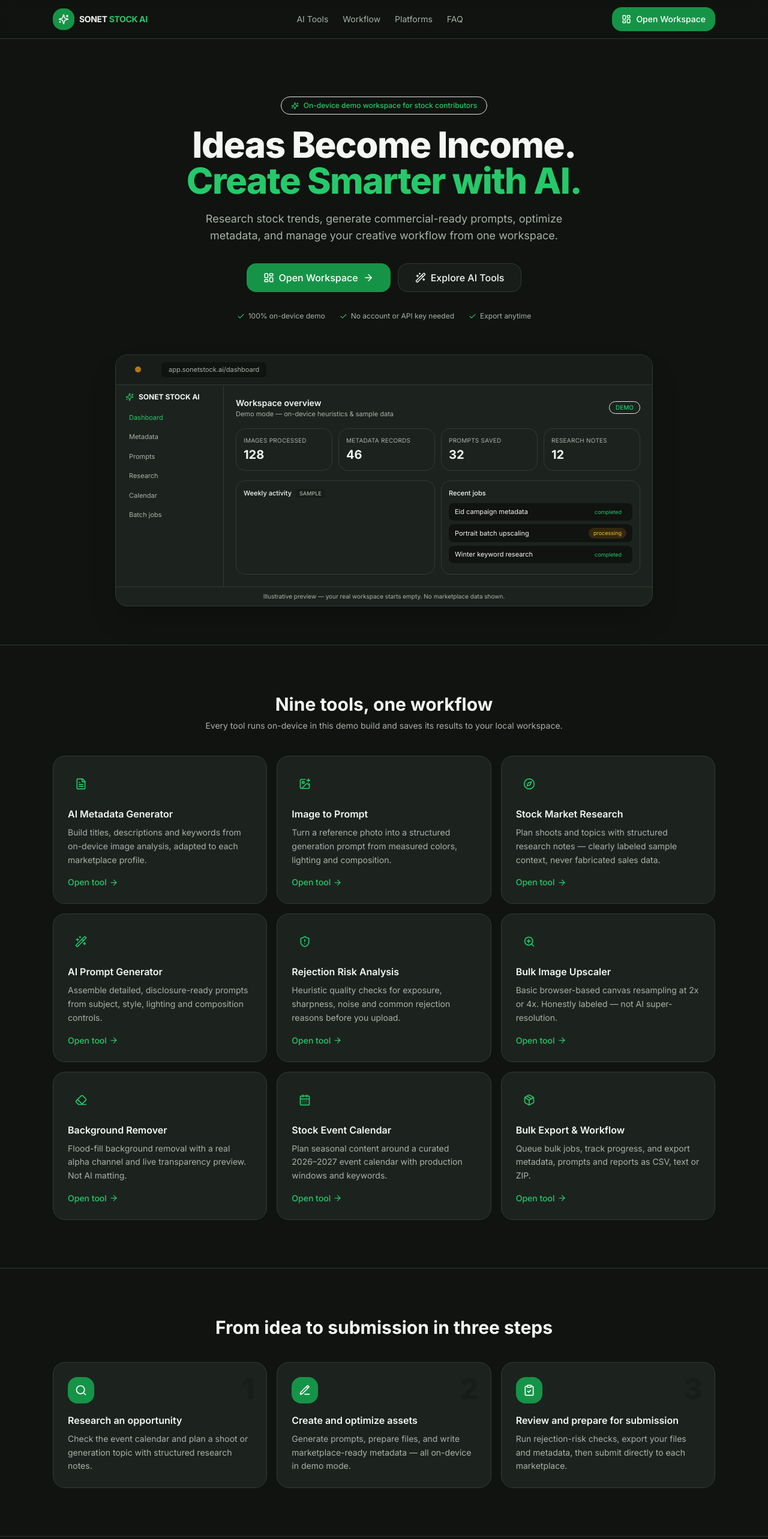
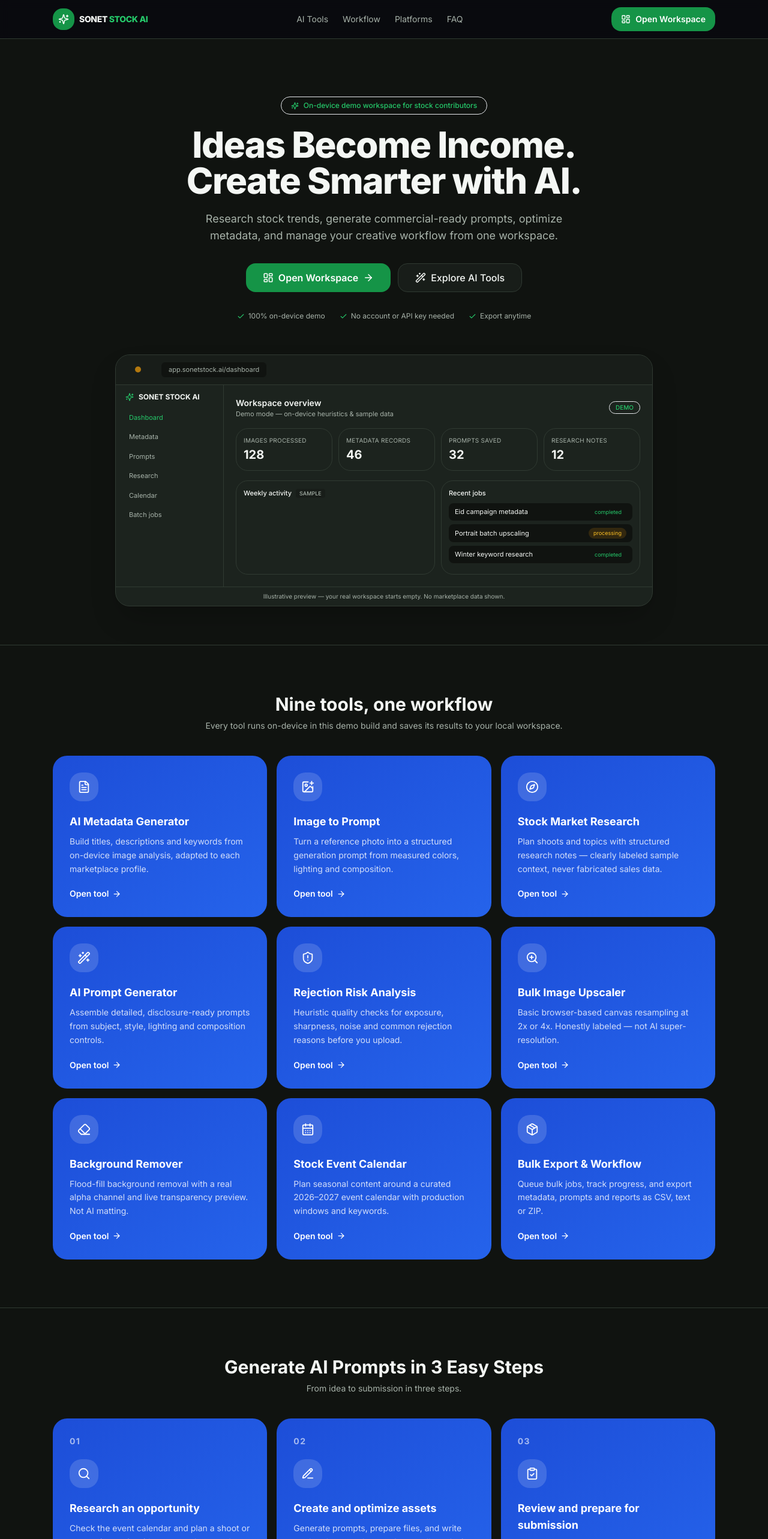
Before and after one commit to mdsonetmia05-cloud/sonet-stock-ai, a Next.js app: page / in a window 1280 px wide. Shown: the top 2566 px of the page at 60% size. Built offline with nearby package versions, Linux system fonts and the light colour scheme.

Commit message:
SONET STOCK AI restyle: dark + blue visual system (part 3/4)

```diff
--- a/app/(app)/event-calendar/page.tsx
+++ b/app/(app)/event-calendar/page.tsx
@@ -40,8 +40,8 @@ const PRIORITY_TONE: Record<StockEvent["priority"], "red" | "amber" | "neutral">
   high: "red", medium: "amber", low: "neutral",
 };
 
-const DATE_TYPE_TONE: Record<EventDateType, "green" | "blue" | "amber"> = {
-  verified: "green", computed: "blue", approximate: "amber",
+const DATE_TYPE_TONE: Record<EventDateType, "success" | "blue" | "amber"> = {
+  verified: "success", computed: "blue", approximate: "amber",
 };
 
 const DRAFT_KEY = "ssa:v1:draft:prompt-idea";
--- a/app/page.tsx
+++ b/app/page.tsx
@@ -22,6 +22,10 @@ import {
   Minus,
   Menu,
   X,
+  Camera,
+  Code2,
+  Clapperboard,
+  Megaphone,
 } from "lucide-react";
 
 const FEATURES = [
@@ -40,6 +44,13 @@ const STEPS = [
   { icon: Search, title: "Research an opportunity", desc: "Check the event calendar and plan a shoot or generation topic with structured research notes." },
   { icon: PencilLine, title: "Create and optimize assets", desc: "Generate prompts, prepare files, and write marketplace-ready metadata — all on-device in demo mode." },
   { icon: ClipboardCheck, title: "Review and prepare for submission", desc: "Run rejection-risk checks, export your files and metadata, then submit directly to each marketplace." },
+];
+
+const CREATORS = [
+  { icon: Camera, title: "Stock Contributors", desc: "Generate platform-optimized prompts for Adobe Stock, Shutterstock & Freepik with correct style targeting." },
+  { icon: Code2, title: "Developers", desc: "Create detailed coding prompts, debugging instructions and technical docs for ChatGPT, Claude and Copilot." },
+  { icon: Clapperboard, title: "Video Creators", desc: "Script cinematic multi-scene prompts with character control, camera angles and mood direction for AI video." },
+  { icon: Megaphone, title: "Marketers", desc: "Draft marketing emails, ad copy, SWOT analyses and campaign strategies with AI-optimized prompt structure." },
 ];
 
 const PLATFORMS = ["Adobe Stock", "Shutterstock", "Freepik", "Vecteezy", "Dreamstime", "Depositphotos", "123RF"];
@@ -78,7 +89,7 @@ const FAQS = [
 function PreviewMock() {
   const bars = [42, 68, 55, 80, 62, 90, 74, 58, 84, 66, 78, 52];
   return (
-    <div className="overflow-hidden rounded-2xl border border-border bg-card shadow-2xl">
+    <div className="overflow-hidden rounded-3xl border border-border bg-card shadow-2xl">
       {/* browser chrome */}
       <div className="flex items-center gap-1.5 border-b border-border bg-secondary px-4 py-3">
         <span className="h-2.5 w-2.5 rounded-full bg-danger/70" />
@@ -122,14 +133,14 @@ function PreviewMock() {
               ["Prompts saved", "32"],
               ["Research notes", "12"],
             ].map(([label, val]) => (
-              <div key={label} className="rounded-xl border border-border bg-secondary/60 p-3">
+              <div key={label} className="rounded-2xl border border-border bg-secondary/60 p-3">
                 <div className="text-[10px] uppercase tracking-wide text-muted">{label}</div>
                 <div className="mt-0.5 text-xl font-bold text-foreground">{val}</div>
               </div>
             ))}
           </div>
           <div className="grid gap-2.5 sm:grid-cols-2">
-            <div className="rounded-xl border border-border bg-secondary/60 p-3">
+            <div className="rounded-2xl border border-border bg-secondary/60 p-3">
               <div className="mb-2 text-[11px] font-medium text-foreground">
                 Weekly activity <span className="ml-1 rounded bg-secondary px-1.5 py-0.5 text-[9px] text-muted">SAMPLE</span>
               </div>
@@ -139,16 +150,16 @@ function PreviewMock() {
                 ))}
               </div>
             </div>
-            <div className="rounded-xl border border-border bg-secondary/60 p-3">
+            <div className="rounded-2xl border border-border bg-secondary/60 p-3">
               <div className="mb-2 text-[11px] font-medium text-foreground">Recent jobs</div>
               {[
-                ["Eid campaign metadata", "completed", "green"],
+                ["Eid campaign metadata", "completed", "blue"],
                 ["Portrait batch upscaling", "processing", "amber"],
-                ["Winter keyword research", "completed", "green"],
+                ["Winter keyword research", "completed", "blue"],
               ].map(([t, s, tone]) => (
                 <div key={t} className="mb-1.5 flex items-center justify-between rounded-lg bg-background px-2.5 py-1.5">
                   <span className="text-[11px] text-foreground">{t}</span>
-                  <span className={`rounded-full px-2 py-0.5 text-[9px] ${tone === "green" ? "bg-primary/15 text-primaryBright" : "bg-amber-500/15 text-amber-400"}`}>{s}</span>
+                  <span className={`rounded-full px-2 py-0.5 text-[9px] ${tone === "blue" ? "bg-primary/15 text-primaryBright" : "bg-amber-500/15 text-amber-400"}`}>{s}</span>
                 </div>
               ))}
             </div>
@@ -181,18 +192,59 @@ function FaqItem({ q, a }: { q: string; a: string }) {
   );
 }
 
+function BlueCard({
+  icon: Icon,
+  title,
+  desc,
+  href,
+  step,
+}: {
+  icon: React.ComponentType<{ size?: number | string; className?: string }>;
+  title: string;
+  desc: string;
+  href?: string;
+  step?: string;
+}) {
+  const inner = (
+    <>
+      {step && (
+        <span className="mb-5 block text-sm font-bold tracking-widest text-white/60">0{step}</span>
+      )}
+      <span className="mb-5 flex h-12 w-12 items-center justify-center rounded-2xl bg-white/15">
+        <Icon size={22} className="text-white" />
+      </span>
+      <h3 className="text-lg font-bold text-white">{title}</h3>
+      <p className="mt-2 text-sm leading-relaxed text-white/80">{desc}</p>
+      {href && (
+        <span className="mt-5 inline-flex items-center gap-1.5 text-sm font-semibold text-white">
+          Open tool <ArrowRight size={15} />
+        </span>
+      )}
+    </>
+  );
+  const cls =
+    "rounded-3xl bg-gradient-to-br from-[#1d4ed8] to-[#2563eb] p-7 text-left transition-transform hover:-translate-y-0.5";
+  return href ? (
+    <Link href={href} className={`group block ${cls}`}>
+      {inner}
+    </Link>
+  ) : (
+    <div className={cls}>{inner}</div>
+  );
+}
+
 export default function HomePage() {
   const [menuOpen, setMenuOpen] = useState(false);
   return (
     <div className="min-h-screen bg-background text-foreground">
       {/* top nav */}
-      <header className="sticky top-0 z-40 border-b border-border bg-background/90 backdrop-blur">
+      <header className="sticky top-0 z-40 border-b border-border bg-[#0a0a0f]/95 backdrop-blur">
         <div className="mx-auto flex h-16 max-w-6xl items-center justify-between px-4 sm:px-6">
           <Link href="/" className="flex items-center gap-2">
             <span className="flex h-9 w-9 items-center justify-center rounded-xl bg-primary text-white">
               <Sparkles size={18} />
             </span>
-            <span className="text-sm font-bold tracking-tight">
+            <span className="text-sm font-extrabold tracking-tight">
               SONET <span className="text-primaryBright">STOCK AI</span>
             </span>
           </Link>
@@ -203,7 +255,7 @@ export default function HomePage() {
             <a href="#faq" className="transition-colors hover:text-foreground">FAQ</a>
           </nav>
           <div className="hidden items-center gap-2 md:flex">
-            <Link href="/dashboard" className="inline-flex h-10 items-center gap-2 rounded-xl bg-primary px-4 text-sm font-medium text-white transition-all hover:brightness-110">
+            <Link href="/dashboard" className="inline-flex h-10 items-center gap-2 rounded-xl bg-primary px-4 text-sm font-semibold text-white transition-all hover:brightness-110">
               <LayoutDashboard size={16} /> Open Workspace
             </Link>
           </div>
@@ -224,7 +276,7 @@ export default function HomePage() {
                   {label}
                 </a>
               ))}
-              <Link href="/dashboard" onClick={() => setMenuOpen(false)} className="mt-1 inline-flex h-10 items-center justify-center gap-2 rounded-xl bg-primary px-4 text-sm font-medium text-white">
+              <Link href="/dashboard" onClick={() => setMenuOpen(false)} className="mt-1 inline-flex h-10 items-center justify-center gap-2 rounded-xl bg-primary px-4 text-sm font-semibold text-white">
                 <LayoutDashboard size={16} /> Open Workspace
               </Link>
             </div>
@@ -240,13 +292,13 @@ export default function HomePage() {
           </span>
           <h1 className="text-4xl font-extrabold leading-tight tracking-tight md:text-6xl">
             Ideas Become Income.<br />
-            <span className="text-primaryBright">Create Smarter with AI.</span>
+            Create Smarter with AI.
           </h1>
           <p className="mx-auto mt-5 max-w-2xl text-base leading-relaxed text-muted md:text-lg">
             Research stock trends, generate commercial-ready prompts, optimize metadata, and manage your creative workflow from one workspace.
           </p>
           <div className="mt-8 flex flex-col items-center justify-center gap-3 sm:flex-row">
-            <Link href="/dashboard" className="inline-flex h-12 items-center gap-2 rounded-xl bg-primary px-7 text-base font-medium text-white transition-all hover:brightness-110">
+            <Link href="/dashboard" className="inline-flex h-12 items-center gap-2 rounded-xl bg-primary px-7 text-base font-semibold text-white transition-all hover:brightness-110">
               <LayoutDashboard size={18} /> Open Workspace <ArrowRight size={18} />
             </Link>
             <a href="#tools" className="inline-flex h-12 items-center gap-2 rounded-xl border border-border bg-secondary px-7 text-base font-medium text-foreground transition-all hover:bg-card">
@@ -265,7 +317,7 @@ export default function HomePage() {
       </section>
 
       {/* features */}
-      <section id="tools" className="border-t border-border bg-secondary/40">
+      <section id="tools" className="border-t border-border">
         <div className="mx-auto max-w-6xl px-4 py-16 sm:px-6 md:py-20">
           <div className="mb-10 text-center">
             <h2 className="text-2xl font-bold md:text-3xl">Nine tools, one workflow</h2>
@@ -275,48 +327,45 @@ export default function HomePage() {
           </div>
           <div className="grid gap-4 sm:grid-cols-2 lg:grid-cols-3">
             {FEATURES.map((f) => (
-              <Link
-                key={f.href}
-                href={f.href}
-                className="group rounded-2xl border border-border bg-card p-6 transition-all hover:border-primary/50 hover:shadow-lg"
-              >
-                <span className="mb-4 flex h-11 w-11 items-center justify-center rounded-xl bg-primary/15 text-primaryBright">
-                  <f.icon size={20} />
-                </span>
-                <h3 className="text-base font-semibold">{f.title}</h3>
-                <p className="mt-2 text-sm leading-relaxed text-muted">{f.desc}</p>
-                <span className="mt-4 inline-flex items-center gap-1 text-sm font-medium text-primaryBright">
-                  Open tool <ArrowRight size={15} className="transition-transform group-hover:translate-x-1" />
-                </span>
-              </Link>
+              <BlueCard key={f.href} href={f.href} icon={f.icon} title={f.title} desc={f.desc} />
             ))}
           </div>
         </div>
       </section>
 
-      {/* workflow */}
+      {/* workflow — 3 steps */}
       <section id="workflow" className="border-t border-border">
         <div className="mx-auto max-w-6xl px-4 py-16 sm:px-6 md:py-20">
           <div className="mb-10 text-center">
-            <h2 className="text-2xl font-bold md:text-3xl">From idea to submission in three steps</h2>
+            <h2 className="text-2xl font-bold md:text-3xl">Generate AI Prompts in 3 Easy Steps</h2>
+            <p className="mx-auto mt-2 max-w-2xl text-sm text-muted">
+              From idea to submission in three steps.
+            </p>
           </div>
           <div className="grid gap-4 md:grid-cols-3">
             {STEPS.map((s, i) => (
-              <div key={s.title} className="relative rounded-2xl border border-border bg-card p-6">
-                <span className="absolute right-5 top-5 text-5xl font-extrabold text-secondary">{i + 1}</span>
-                <span className="mb-4 flex h-11 w-11 items-center justify-center rounded-xl bg-primary text-white">
-                  <s.icon size={20} />
-                </span>
-                <h3 className="text-base font-semibold">{s.title}</h3>
-                <p className="mt-2 text-sm leading-relaxed text-muted">{s.desc}</p>
-              </div>
+              <BlueCard key={s.title} step={String(i + 1)} icon={s.icon} title={s.title} desc={s.desc} />
+            ))}
+          </div>
+        </div>
+      </section>
+
+      {/* built for every creator */}
+      <section className="border-t border-border">
+        <div className="mx-auto max-w-6xl px-4 py-16 sm:px-6 md:py-20">
+          <div className="mb-10 text-center">
+            <h2 className="text-2xl font-bold md:text-3xl">Built for Every Creator</h2>
+          </div>
+          <div className="grid gap-4 sm:grid-cols-2 lg:grid-cols-4">
+            {CREATORS.map((c) => (
+              <BlueCard key={c.title} icon={c.icon} title={c.title} desc={c.desc} />
             ))}
           </div>
         </div>
       </section>
 
       {/* platforms */}
-      <section id="platforms" className="border-t border-border bg-secondary/40">
+      <section id="platforms" className="border-t border-border">
         <div className="mx-auto max-w-6xl px-4 py-14 sm:px-6">
           <div className="text-center">
             <h2 className="text-xl font-bold md:text-2xl">Prepare files for the marketplaces you sell on</h2>
@@ -349,14 +398,14 @@ export default function HomePage() {
       </section>
 
       {/* footer */}
-      <footer className="border-t border-border bg-secondary/40">
+      <footer className="border-t border-border bg-[#0a0a0f]">
         <div className="mx-auto max-w-6xl px-4 py-10 sm:px-6">
           <div className="flex flex-col items-center justify-between gap-4 md:flex-row">
             <div className="flex items-center gap-2">
               <span className="flex h-8 w-8 items-center justify-center rounded-lg bg-primary text-white">
                 <Sparkles size={15} />
               </span>
-              <span className="text-sm font-bold">SONET <span className="text-primaryBright">STOCK AI</span></span>
+              <span className="text-sm font-extrabold">SONET <span className="text-primaryBright">STOCK AI</span></span>
             </div>
             <div className="flex gap-5 text-sm text-muted">
               <Link href="/dashboard" className="hover:text-foreground">Workspace</Link>
```
Also changed, not shown: app/(app)/batch-editor/page.tsx (+4 -3 lines), app/(app)/image-upscaler/page.tsx (+7 -6 lines).
